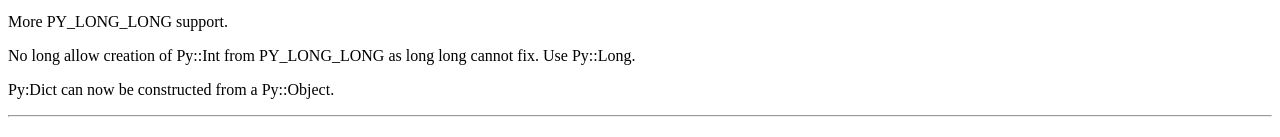
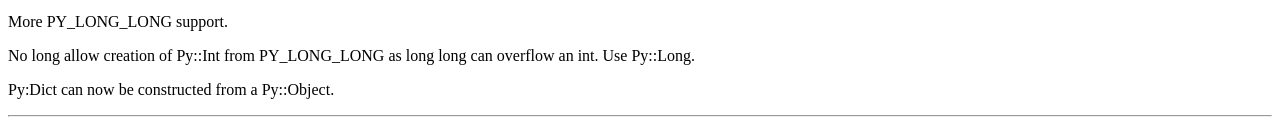
Before and after one commit to snaewe/python-cxx, a plain HTML site: page CXX/SourceForge/index.html in a window 1280 px wide. Shown: the part 247-384 px from the top of the page. Drawn offline with Linux system fonts and the light colour scheme.

Commit message:
make clear
git-svn-id: https://cxx.svn.sourceforge.net/svnroot/cxx/trunk@108 cb2f5747-f50d-0410-b093-b27f9c363ba5

```diff
--- a/CXX/SourceForge/index.html
+++ b/CXX/SourceForge/index.html
@@ -19,7 +19,7 @@ gives you access to the releases, the Subversion repository, and more.</b>
 <p>Patch from Dmitry Kostjuchenko to which improves PyCXX method's calling
 speed/performance by almost 2 times.</p>
 <p>More PY_LONG_LONG support.</p>
-<p>No long allow creation of Py::Int from PY_LONG_LONG as long long cannot fix. Use Py::Long.</p>
+<p>No long allow creation of Py::Int from PY_LONG_LONG as long long can overflow an int. Use Py::Long.</p>
 <p>Py:Dict can now be constructed from a Py::Object.</p>
 
 <hr>
```
